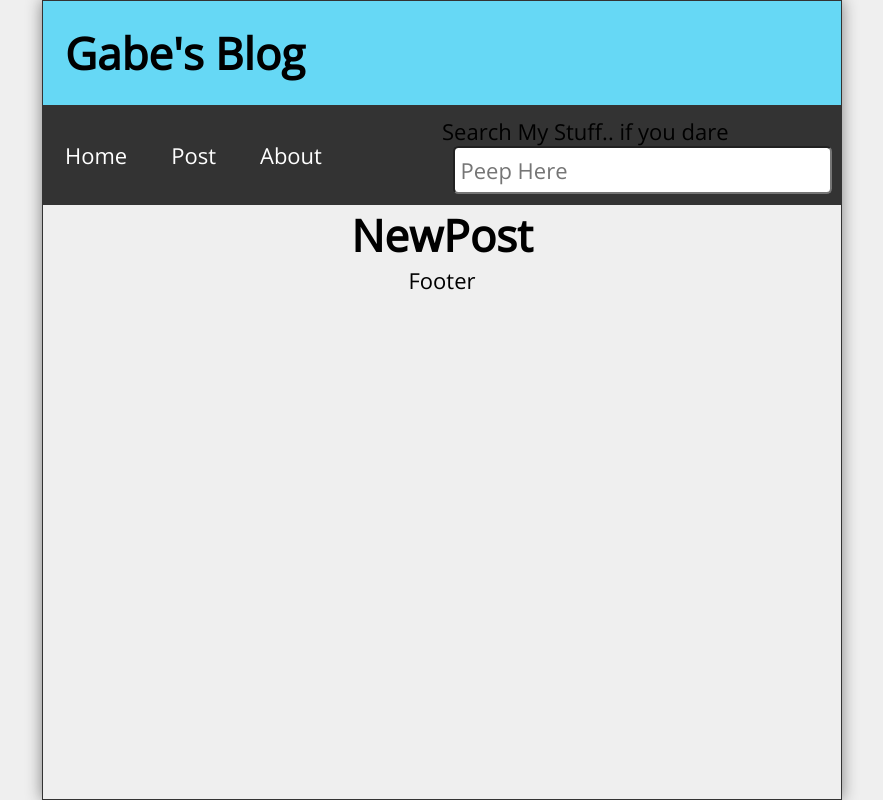
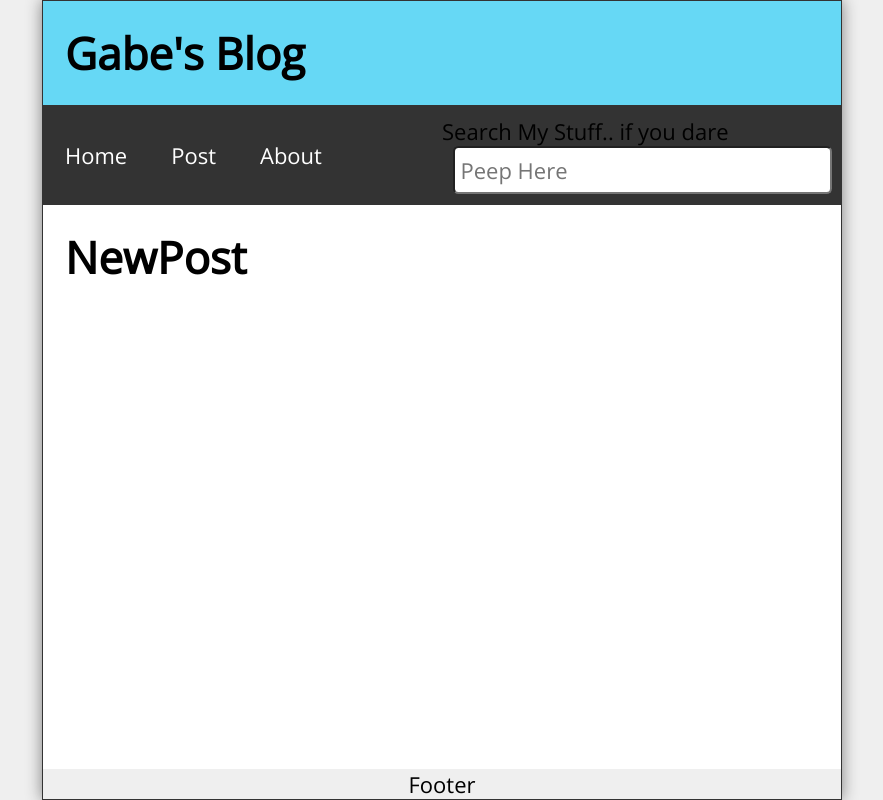
Before and after one commit to Gabeaya/React-router-blog, a React (Create React App) app: page /post in a window 1280 px wide. Shown: the whole page, without its empty margins (198-1081 px from the left). Built offline with nearby package versions, Linux system fonts and the light colour scheme.

Commit message:
Pass the state hooks to the newpost.

```diff
--- a/src/App.js
+++ b/src/App.js
@@ -20,9 +20,14 @@
     }
   ])
   const [searchResults, setSearchResults] = useState([]);
+  const [postTitle, setPostTitle] = useState('');
+  const [postBody, setPostBody] = useState('');
+  const handleSubmit = () => {
+
+  }
   const history = useHistory();
   const handleDelete = (id) => {
-    const postList = posts.filter(post => post.id !== id);
+    const postsList = posts.filter(post => post.id !== id);
     setPosts(postsList);
     history.push('/');
 
@@ -38,7 +43,13 @@
         </Route>
 
         <Route exact path='/post'>
-          <NewPost />
+          <NewPost
+            handleSubmit={handleSubmit}
+            postTitle={postTitle}
+            setPostTitle={setPostTitle}
+            postBody={postBody}
+            setPostBody={setPostBody}
+          />
         </Route>
         <Route path='/post/:id'>
           <PostPage posts={posts} handleDelete={handleDelete} />
--- a/src/NewPost.js
+++ b/src/NewPost.js
@@ -1,8 +1,10 @@
 import React from 'react'
 
-const NewPost = () => {
+const NewPost = ({
+  handleSubmit, postTitle, setPostTitle, postBody, setPostBody
+}) => {
   return (
-    <main>
+    <main className='NewPost'>
       <h1>NewPost</h1>
     </main>
   )
```
